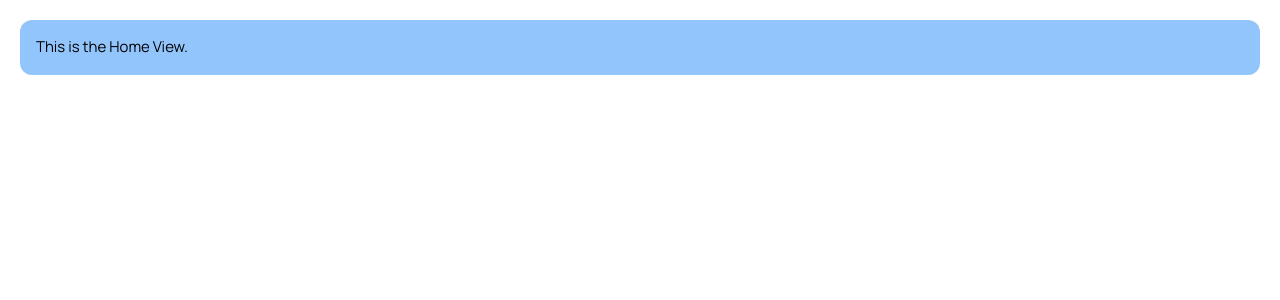
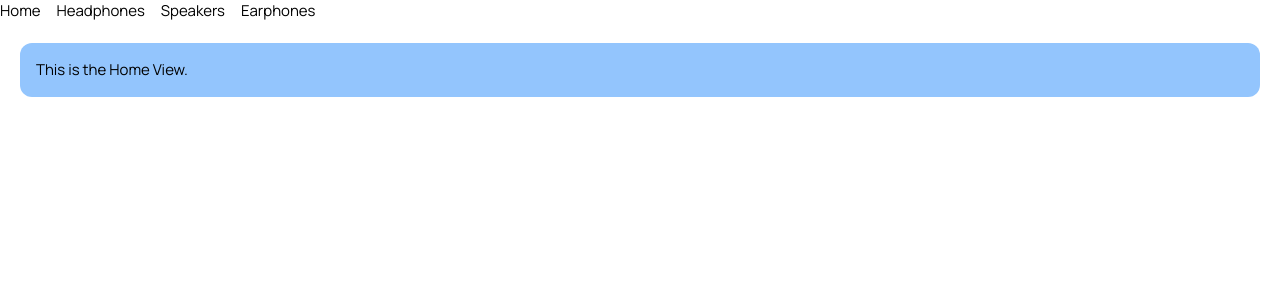
Before and after one commit to OluwadaraDaily/audiophile-ui, a Vue app: page /earphones in a window 1280 px wide. Shown: the top 300 px of the page. Built offline with nearby package versions, Linux system fonts and the light colour scheme.

Commit message:
feat: setup demo page routing

```diff
--- a/src/App.vue
+++ b/src/App.vue
@@ -1,8 +1,15 @@
 <template>
+  <div class="mb-4">
+    <header-vue></header-vue>
+  </div>
   <router-view></router-view>
 </template>
 
 <script setup>
+// Imports
+import HeaderVue from "./components/Header/Header.vue";
+
+
 </script>
 
 <style scoped>
--- /dev/null
+++ b/src/components/Header/Header.vue
@@ -0,0 +1,22 @@
+<template>
+  <div>
+    <ul class="flex items-center gap-4">
+      <li>
+        <router-link to="/">Home</router-link>
+      </li>
+      <li>
+        <router-link to="/headphones">Headphones</router-link>
+      </li>
+      <li>
+        <router-link to="/speakers">Speakers</router-link>
+      </li>
+      <li>
+        <router-link to="/earphones">Earphones</router-link>
+      </li>
+    </ul>
+  </div>
+</template>
+
+
+<script setup>
+</script>
--- /dev/null
+++ b/src/views/EarphonesView/EarphonesView.vue
@@ -0,0 +1,11 @@
+<template>
+  <div class="m-5">
+    <div class="w-full p-4 bg-gray-300 rounded-xl">
+      This is the Earphones View.
+    </div>
+  </div>
+</template>
+
+
+<script setup>
+</script>
--- /dev/null
+++ b/src/views/HeadphonesView/HeadphonesView.vue
@@ -0,0 +1,11 @@
+<template>
+  <div class="m-5">
+    <div class="w-full p-4 bg-green-300 rounded-xl">
+      This is the Headphones View.
+    </div>
+  </div>
+</template>
+
+
+<script setup>
+</script>
--- /dev/null
+++ b/src/views/SpeakersView/SpeakersView.vue
@@ -0,0 +1,11 @@
+<template>
+  <div class="m-5">
+    <div class="w-full p-4 bg-red-300 rounded-xl">
+      This is the Speakers View.
+    </div>
+  </div>
+</template>
+
+
+<script setup>
+</script>
```
Also changed, not shown: src/router.js (+8 -0 lines).
